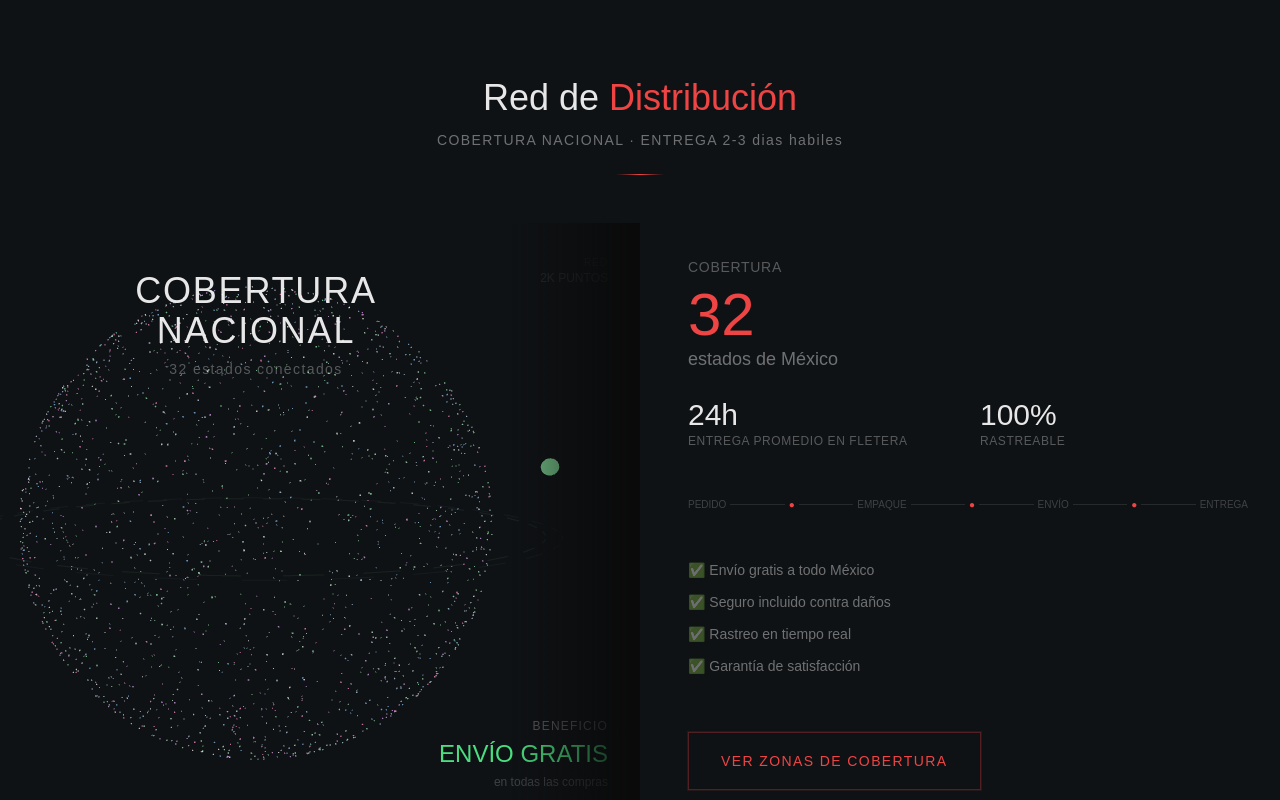
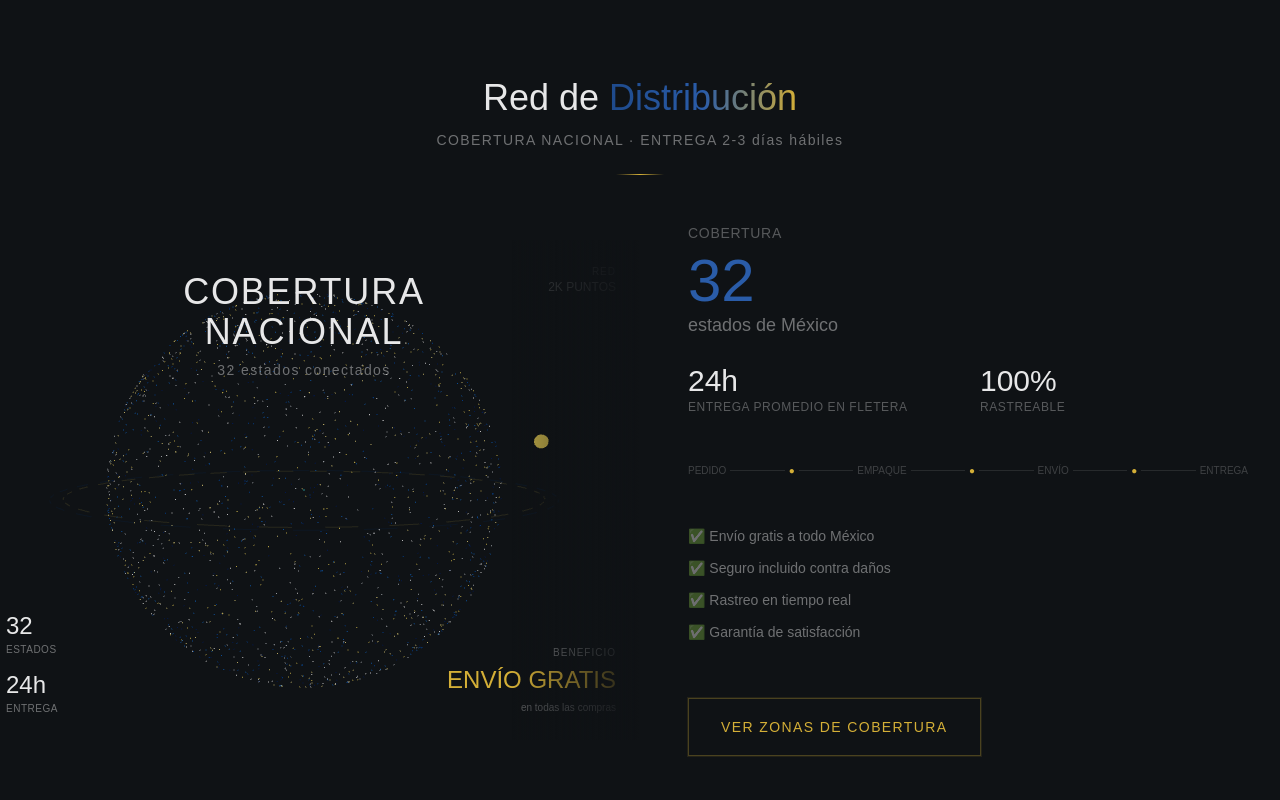
Before and after one commit to leoordazc/kadi-tsd, a Next.js app: page / in a window 1280 px wide. Shown: the part 5520-6320 px from the top of the page. Built offline with nearby package versions, Linux system fonts and the light colour scheme; no server answers.

Commit message:
Brand: seccion Red de Distribucion con paleta KADI + Globe3D reducido

```diff
--- a/app/page.tsx
+++ b/app/page.tsx
@@ -329,7 +329,10 @@ useEffect(() => {
 <ReferenciasCarrusel />
 
 
-      <section className="relative z-10 py-24 border-t border-white/5 overflow-hidden">
+     <section
+  className="relative z-10 py-24 border-t border-white/5 overflow-hidden"
+  style={{ backgroundColor: "var(--bg-primary)" }}
+>
   <div className="max-w-7xl mx-auto px-8">
     <motion.div
       initial={{ opacity: 0, y: 20 }}
@@ -338,10 +341,22 @@ useEffect(() => {
       className="text-center mb-12"
     >
       <h2 className="text-4xl font-light text-white/90 mb-3">
-              Red de <span className="text-[#ef4444]">Distribución</span>
+        Red de <span
+          className="text-transparent bg-clip-text"
+          style={{
+            backgroundImage: "linear-gradient(90deg, #1e4a8c, #2a5ca8, #D4AF37)",
+          }}
+        >
+          Distribución
+        </span>
       </h2>
-            <p className="text-white/40 text-sm tracking-widest">COBERTURA NACIONAL · ENTREGA 2-3 dias habiles</p>
-            <div className="w-12 h-px bg-gradient-to-r from-transparent via-[#ef4444] to-transparent mx-auto mt-6" />
+      <p className="text-white/40 text-sm tracking-widest">COBERTURA NACIONAL · ENTREGA 2-3 días hábiles</p>
+      <div
+        className="w-12 h-px mx-auto mt-6"
+        style={{
+          background: "linear-gradient(to right, transparent, var(--kadi-gold), transparent)",
+        }}
+      />
     </motion.div>
 
     <div className="grid grid-cols-1 lg:grid-cols-2 gap-0 items-center">
@@ -349,11 +364,16 @@ useEffect(() => {
         initial={{ opacity: 0, x: -50 }}
         whileInView={{ opacity: 1, x: 0 }}
         transition={{ duration: 0.8, delay: 0.2 }}
-              className="relative -ml-20 lg:-ml-40"
+        className="relative -ml-8 lg:-ml-16"
       >
         <div className="relative overflow-visible">
           <Globe3D />
-                <div className="absolute top-0 right-0 w-32 h-full bg-gradient-to-l from-[#0a0a0a] to-transparent pointer-events-none lg:block hidden" />
+          <div
+            className="absolute top-0 right-0 w-32 h-full pointer-events-none lg:block hidden"
+            style={{
+              background: "linear-gradient(to left, var(--bg-primary), transparent)",
+            }}
+          />
         </div>
       </motion.div>
 
@@ -366,7 +386,12 @@ useEffect(() => {
         <div className="space-y-6">
           <div>
             <div className="text-sm text-white/30 tracking-wider mb-2">COBERTURA</div>
-                  <div className="text-6xl font-light text-[#ef4444]">32</div>
+            <div
+              className="text-6xl font-light"
+              style={{ color: "var(--kadi-blue-bright)" }}
+            >
+              32
+            </div>
             <div className="text-lg text-white/40">estados de México</div>
           </div>
 
@@ -386,22 +411,27 @@ useEffect(() => {
           <div className="flex items-center space-x-1 text-[10px] text-white/20">
             <span>PEDIDO</span>
             <div className="flex-1 h-px bg-white/10" />
-                  <span className="text-[#ef4444]">●</span>
+            <span style={{ color: "var(--kadi-gold)" }}>●</span>
             <div className="flex-1 h-px bg-white/10" />
             <span>EMPAQUE</span>
             <div className="flex-1 h-px bg-white/10" />
-                  <span className="text-[#ef4444]">●</span>
+            <span style={{ color: "var(--kadi-gold)" }}>●</span>
             <div className="flex-1 h-px bg-white/10" />
             <span>ENVÍO</span>
             <div className="flex-1 h-px bg-white/10" />
-                  <span className="text-[#ef4444]">●</span>
+            <span style={{ color: "var(--kadi-gold)" }}>●</span>
             <div className="flex-1 h-px bg-white/10" />
             <span>ENTREGA</span>
           </div>
         </div>
 
         <div className="pt-4 space-y-3">
-                {["✅ Envío gratis a todo México", "✅ Seguro incluido contra daños", "✅ Rastreo en tiempo real", "✅ Garantía de satisfacción"].map((beneficio, i) => (
+          {[
+            "✅ Envío gratis a todo México",
+            "✅ Seguro incluido contra daños",
+            "✅ Rastreo en tiempo real",
+            "✅ Garantía de satisfacción"
+          ].map((beneficio, i) => (
             <motion.div
               key={i}
               initial={{ opacity: 0, x: 20 }}
@@ -420,11 +450,28 @@ useEffect(() => {
           transition={{ delay: 1 }}
           className="pt-6"
         >
-                <button className="group relative px-8 py-4 bg-transparent border border-[#ef4444]/30 hover:border-[#ef4444]/60 transition-all w-full lg:w-auto">
-                  <span className="text-[#ef4444] text-sm tracking-widest group-hover:text-[#ef4444]/90">
+          <button
+            className="group relative px-8 py-4 bg-transparent transition-all w-full lg:w-auto"
+            style={{
+              border: "1px solid rgba(212, 175, 55, 0.3)",
+            }}
+            onMouseEnter={(e) => {
+              e.currentTarget.style.borderColor = "rgba(212, 175, 55, 0.6)";
+            }}
+            onMouseLeave={(e) => {
+              e.currentTarget.style.borderColor = "rgba(212, 175, 55, 0.3)";
+            }}
+          >
+            <span
+              className="text-sm tracking-widest transition-all"
+              style={{ color: "var(--kadi-gold)" }}
+            >
               VER ZONAS DE COBERTURA
             </span>
-                  <div className="absolute inset-0 border border-[#ef4444]/10 group-hover:border-[#ef4444]/30 -top-[2px] -left-[2px] -right-[2px] -bottom-[2px] transition-all" />
+            <div
+              className="absolute -top-[2px] -left-[2px] -right-[2px] -bottom-[2px] transition-all pointer-events-none"
+              style={{ border: "1px solid rgba(212, 175, 55, 0.1)" }}
+            />
           </button>
         </motion.div>
       </motion.div>
--- a/components/Globe3D.tsx
+++ b/components/Globe3D.tsx
@@ -4,17 +4,19 @@ import { useRef, useEffect, useState } from "react";
 import { Canvas, useFrame } from "@react-three/fiber";
 import { OrbitControls } from "@react-three/drei";
 import * as THREE from "three";
-import { motion } from "framer-motion";
+import { motion, AnimatePresence } from "framer-motion";
 
-// Colores neón/pastel
+// ============================================
+// PALETA KADI (basada en el logo)
+// ============================================
 const colors = {
-  neonGreen: "#4ade80",
-  neonBlue: "#60a5fa",
-  neonPink: "#f472b6",
-  neonPurple: "#c084fc",
-  pastelGreen: "#86efac",
-  pastelBlue: "#93c5fd",
+  kadiGold: "#D4AF37",        // Dorado principal
+  kadiGoldBright: "#e5c158",  // Dorado brillante
+  kadiBlue: "#1e4a8c",        // Azul metálico
+  kadiBlueBright: "#2a5ca8",  // Azul acero
+  kadiBlueDark: "#0f2b5c",    // Azul noche
   white: "#ffffff",
+  grayLight: "#a1a8b0",       // Gris claro del logo
 };
 
 // Componente del globo hecho de partículas
@@ -44,13 +46,14 @@ function ParticleGlobe() {
     positions[i * 3 + 1] = y;
     positions[i * 3 + 2] = z;
 
+    // ===== PALETA KADI: dorado + azul metálico + gris claro =====
     const colorOptions = [
-      colors.neonGreen,
-      colors.neonBlue,
-      colors.neonPink,
-      colors.neonPurple,
-      colors.pastelGreen,
-      colors.pastelBlue,
+      colors.kadiGold,
+      colors.kadiGoldBright,
+      colors.kadiBlue,
+      colors.kadiBlueBright,
+      colors.kadiBlueDark,
+      colors.grayLight,
       colors.white,
     ];
 
@@ -78,7 +81,7 @@ function ParticleGlobe() {
   );
 }
 
-// ✨ PARTÍCULA ORBITAL SUTIL
+// ✨ PARTÍCULA ORBITAL SUTIL (dorada)
 function OrbitalParticle() {
   const particleRef = useRef<THREE.Mesh>(null);
 
@@ -101,9 +104,9 @@ function OrbitalParticle() {
     <mesh ref={particleRef}>
       <sphereGeometry args={[0.15, 16, 16]} />
       <meshStandardMaterial
-        color={colors.neonGreen}
-        emissive={colors.neonGreen}
-        emissiveIntensity={0.8}
+        color={colors.kadiGold}
+        emissive={colors.kadiGold}
+        emissiveIntensity={0.9}
         transparent
         opacity={0.9}
       />
@@ -111,14 +114,13 @@ function OrbitalParticle() {
   );
 }
 
-// Estela de la partícula
+// Estela de la partícula (azul metálico)
 function ParticleTrail() {
   const trailRef = useRef<THREE.Points>(null);
-  const positions = useRef<Float32Array>(new Float32Array(30 * 3));
 
   useFrame(() => {
     if (trailRef.current && trailRef.current.parent) {
-      const trailPositions = trailRef.current.geometry.attributes.position.array;
+      const trailPositions = trailRef.current.geometry.attributes.position.array as Float32Array;
 
       for (let i = trailPositions.length - 3; i >= 3; i -= 3) {
         trailPositions[i] = trailPositions[i - 3];
@@ -147,17 +149,17 @@ function ParticleTrail() {
   return (
     <points ref={trailRef} geometry={geometry}>
       <pointsMaterial
-        color={colors.neonBlue}
+        color={colors.kadiBlueBright}
         size={0.03}
         transparent
-        opacity={0.15}
+        opacity={0.2}
         blending={THREE.AdditiveBlending}
       />
     </points>
   );
 }
 
-// Anillos orbitales
+// Anillos orbitales (dorado + azul)
 function OrbitalRings() {
   const ring1Ref = useRef<THREE.LineSegments>(null);
   const ring2Ref = useRef<THREE.LineSegments>(null);
@@ -183,10 +185,10 @@ function OrbitalRings() {
   return (
     <group>
       <lineSegments ref={ring1Ref} geometry={createRing(6)}>
-        <lineBasicMaterial color={colors.neonGreen} opacity={0.08} transparent />
+        <lineBasicMaterial color={colors.kadiGold} opacity={0.12} transparent />
       </lineSegments>
       <lineSegments ref={ring2Ref} geometry={createRing(6.3)}>
-        <lineBasicMaterial color={colors.neonBlue} opacity={0.05} transparent />
+        <lineBasicMaterial color={colors.kadiBlue} opacity={0.1} transparent />
       </lineSegments>
     </group>
   );
@@ -206,7 +208,6 @@ export default function Globe3D() {
   ];
 
   useEffect(() => {
-    // Simular carga del componente 3D
     const timer = setTimeout(() => {
       setIsLoading(false);
     }, 500);
@@ -223,9 +224,15 @@ export default function Globe3D() {
 
   if (isLoading) {
     return (
-      <div className="w-full h-[600px] bg-black rounded-xl flex items-center justify-center border border-white/5">
+      <div
+        className="w-full h-[400px] rounded-xl flex items-center justify-center border border-white/5"
+        style={{ backgroundColor: "var(--bg-secondary)" }}
+      >
         <div className="flex flex-col items-center space-y-4">
-          <div className="w-12 h-12 border-2 border-[#4ade80] border-t-transparent rounded-full animate-spin" />
+          <div
+            className="w-12 h-12 border-2 border-t-transparent rounded-full animate-spin"
+            style={{ borderColor: "var(--kadi-gold)", borderTopColor: "transparent" }}
+          />
           <div className="text-white/30 text-sm">Cargando visualización 3D...</div>
         </div>
       </div>
@@ -237,12 +244,12 @@ export default function Globe3D() {
       initial={{ opacity: 0 }}
       animate={{ opacity: 1 }}
       transition={{ duration: 0.5 }}
-      className="relative w-full h-[600px] bg-transparent"
+      className="relative w-full h-[400px] sm:h-[450px] lg:h-[500px] bg-transparent"
       role="img"
       aria-label="Mapa interactivo de la red de distribución de KADI en México con puntos en CDMX, Monterrey, Guadalajara y más"
     >
-      <Canvas camera={{ position: [0, 2, 16], fov: 45 }}>
-        {/* Luces mejoradas */}
+      <Canvas camera={{ position: [0, 2, 18], fov: 40 }}>
+        {/* Luces */}
         <ambientLight intensity={0.3} />
         <pointLight position={[10, 10, 10]} intensity={0.8} />
         <pointLight position={[-10, -10, -10]} intensity={0.3} />
@@ -269,53 +276,61 @@ export default function Globe3D() {
       </Canvas>
 
       {/* Mensaje principal */}
+      <div className="absolute top-8 left-1/2 transform -translate-x-1/2 text-center pointer-events-none">
+        <AnimatePresence mode="wait">
           <motion.div
             key={mensaje}
             initial={{ opacity: 0, y: 10 }}
             animate={{ opacity: 1, y: 0 }}
             exit={{ opacity: 0, y: -10 }}
             transition={{ duration: 0.5 }}
-        className="absolute top-12 left-1/2 transform -translate-x-1/2 text-center"
           >
-        <div className="text-4xl font-light tracking-wider text-white/90">
+            <div className="text-3xl md:text-4xl font-light tracking-wider text-white/90">
               {mensajes[mensaje].principal}
             </div>
-        <div className="text-sm text-white/30 mt-2 tracking-widest">
+            <div className="text-xs md:text-sm text-white/40 mt-2 tracking-widest">
               {mensajes[mensaje].secundario}
             </div>
           </motion.div>
+        </AnimatePresence>
+      </div>
 
-      {/* Estadísticas */}
+      {/* Estadísticas (izquierda) */}
       <motion.div
         initial={{ opacity: 0 }}
         animate={{ opacity: 1 }}
-        className="absolute bottom-8 left-8 space-y-4"
+        className="absolute bottom-6 left-6 space-y-3 pointer-events-none"
       >
-        <div className="border-l-2 border-[#4ade80] pl-4">
-          <div className="text-2xl font-light text-white/90">32</div>
-          <div className="text-xs text-white/30 tracking-wider">ESTADOS</div>
+        <div className="pl-3" style={{ borderLeft: "2px solid var(--kadi-gold)" }}>
+          <div className="text-xl md:text-2xl font-light text-white/90">32</div>
+          <div className="text-[10px] text-white/40 tracking-wider">ESTADOS</div>
         </div>
-        <div className="border-l-2 border-[#60a5fa] pl-4">
-          <div className="text-2xl font-light text-white/90">24h</div>
-          <div className="text-xs text-white/30 tracking-wider">ENTREGA</div>
+        <div className="pl-3" style={{ borderLeft: "2px solid var(--kadi-blue-bright)" }}>
+          <div className="text-xl md:text-2xl font-light text-white/90">24h</div>
+          <div className="text-[10px] text-white/40 tracking-wider">ENTREGA</div>
         </div>
       </motion.div>
 
-      {/* Beneficio */}
+      {/* Beneficio (derecha) */}
       <motion.div
         animate={{ y: [0, -5, 0] }}
         transition={{ repeat: Infinity, duration: 3 }}
-        className="absolute bottom-8 right-8 text-right"
+        className="absolute bottom-6 right-6 text-right pointer-events-none"
       >
-        <div className="text-xs text-white/30 tracking-widest mb-1">BENEFICIO</div>
-        <div className="text-2xl font-light text-[#4ade80]">ENVÍO GRATIS</div>
-        <div className="text-xs text-white/20 mt-1">en todas las compras</div>
+        <div className="text-[10px] text-white/40 tracking-widest mb-1">BENEFICIO</div>
+        <div
+          className="text-xl md:text-2xl font-light"
+          style={{ color: "var(--kadi-gold)" }}
+        >
+          ENVÍO GRATIS
+        </div>
+        <div className="text-[10px] text-white/30 mt-1">en todas las compras</div>
       </motion.div>
 
-      {/* Indicador */}
-      <div className="absolute top-8 right-8 text-right opacity-30">
-        <div className="text-[10px] text-white/20 tracking-widest">RED</div>
-        <div className="text-xs text-white/30">2K PUNTOS</div>
+      {/* Indicador (arriba derecha) */}
+      <div className="absolute top-6 right-6 text-right opacity-40 pointer-events-none">
+        <div className="text-[10px] text-white/30 tracking-widest">RED</div>
+        <div className="text-xs text-white/40">2K PUNTOS</div>
       </div>
     </motion.div>
   );
```
Lines whose indentation alone changed are shown as unchanged.
